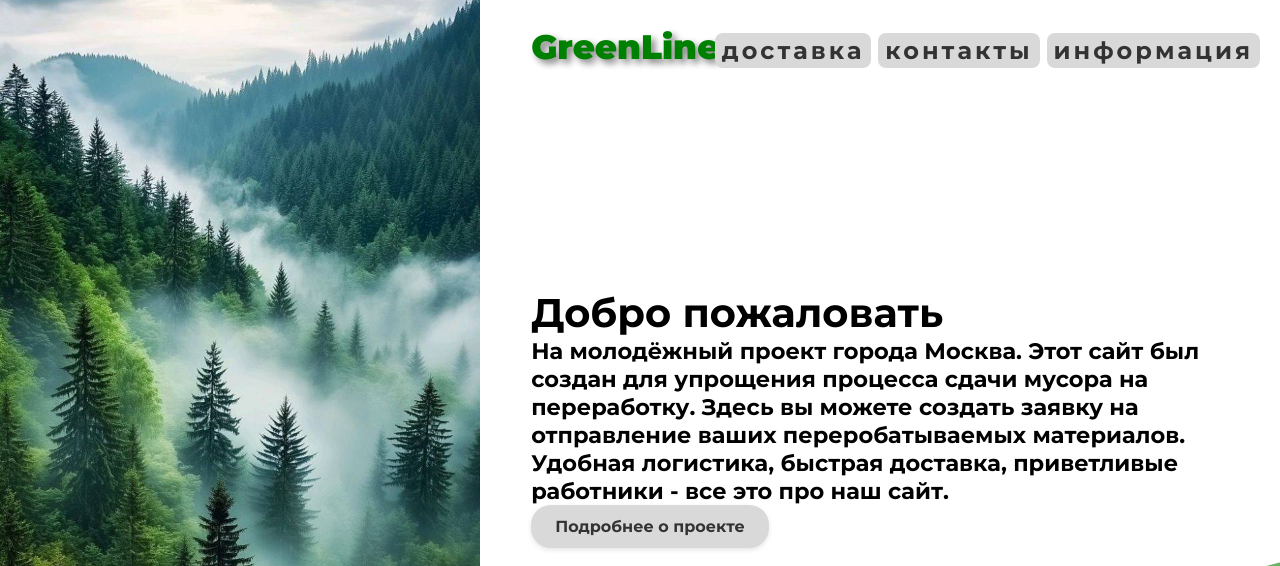
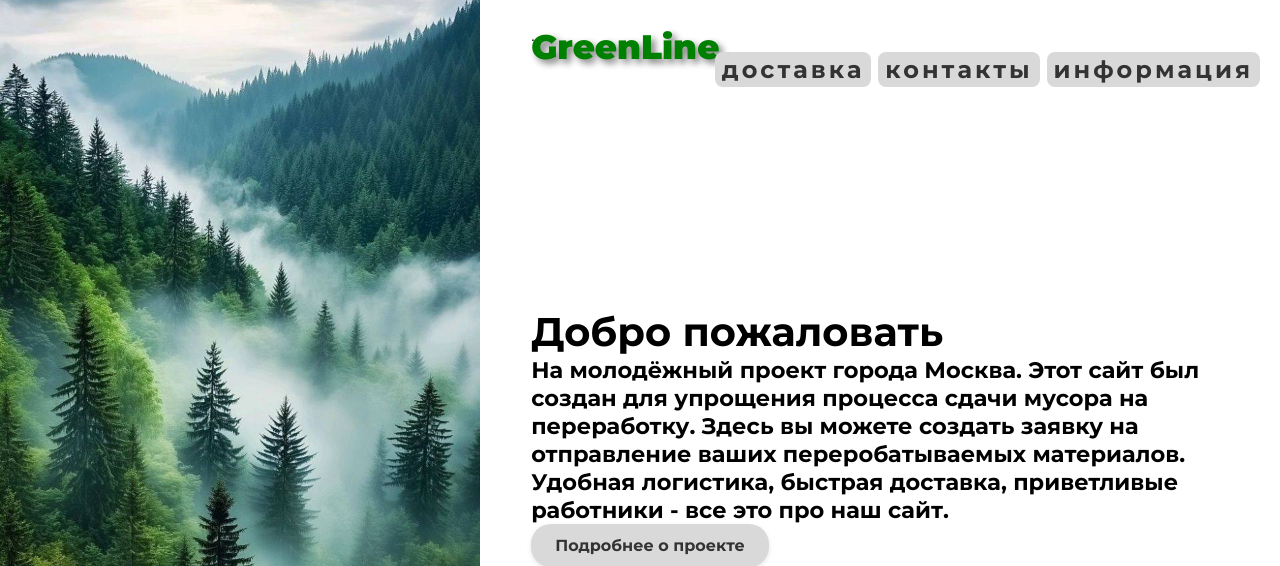
Before and after one commit to VANT00Z/Green-Line-YA, a Flask app: page / in a window 1280 px wide; the page is wider, and only the part inside the window is pictured. Shown: the top 566 px of that part. Run offline with Flask 3, Linux system fonts and the light colour scheme.

Commit message:
Little update
Nothing special

```diff
--- a/static/css/delivery.css
+++ b/static/css/delivery.css
@@ -27,9 +27,6 @@ header a {
     color: rgba(0, 128, 0, 1);
     text-shadow: 4px 4px 7px gray;
     margin-top: 0;
-}
-
-header a {
     transform: translateY(-1px);
     box-shadow: rgba(0, 0, 0, 0.15);
 }
@@ -39,7 +36,6 @@ header {
     display: flex;
     flex-direction: column;
     align-content: flex-start;
-    width: 200px;
 }
 
 header p {
--- a/static/js/login_popup.js
+++ b/static/js/login_popup.js
@@ -6,11 +6,7 @@ document.addEventListener('DOMContentLoaded', function () {
     const closeButton = document.querySelector('.close-popup');
     let isReg = true
 
-    // Функция для показа уведомлений (минималистичная)
     function showNotification(message, isError = false) {
-        // Удаляем старые уведомления
-        const oldNotif = document.querySelector('.custom-notification');
-        if (oldNotif) oldNotif.remove();
 
         const notification = document.createElement('div');
         notification.className = 'custom-notification';
@@ -45,7 +41,7 @@ document.addEventListener('DOMContentLoaded', function () {
         authPopup.style.display = 'none';
     }
 
-    // Обработка регистрации
+    // Register check
     async function handleRegisterSubmit(event) {
         event.preventDefault();
 
@@ -56,7 +52,7 @@ document.addEventListener('DOMContentLoaded', function () {
         const password = form.querySelector('input[name="register-password"]').value;
         const repPassword = form.querySelector('input[name="register-rep-password"]').value;
 
-        // Валидация
+        // Valid
         if (!name || !surname || !email || !password || !repPassword) {
             showNotification('Заполните все поля', true);
             return;
@@ -103,7 +99,7 @@ document.addEventListener('DOMContentLoaded', function () {
         }
     }
 
-    // Обработка авторизации
+    // Auth check
     async function handleAuthSubmit(event) {
         event.preventDefault();
 
@@ -144,7 +140,6 @@ document.addEventListener('DOMContentLoaded', function () {
         }
     }
 
-    // Проверка авторизации
     async function checkAuth() {
         try {
             const response = await fetch('/check_auth');
@@ -156,7 +151,7 @@ document.addEventListener('DOMContentLoaded', function () {
         }
     }
 
-    // Добавляем обработчики форм
+    // Form checker
     const registerForm = document.querySelector('.reg-popup-form');
     const authForm = document.querySelector('.auth-popup-form');
 
@@ -180,7 +175,6 @@ document.addEventListener('DOMContentLoaded', function () {
         });
     });
 
-    // Закрытие popup при клике на затемненную область
     registerPopup.addEventListener('click', function (event) {
         if (event.target === registerPopup) {
             closePopup();
@@ -216,4 +210,12 @@ document.addEventListener('DOMContentLoaded', function () {
             }
         });
     });
+    const openButton = document.querySelector('.open-butttons')
+    // const
+
+    openButton.addEventListener('click', () => {
+        requestAnimationFrame()
+    })
+
+    function animate() { }
 });
--- a/templates/html/index.html
+++ b/templates/html/index.html
@@ -18,10 +18,11 @@
         <a href="{{ url_for('index') }}" class="logo">GreenLine</a>
       </header>
       <div class="upper">
+        <a href="#" id="openButtons" class="open-buttons">...</a>
         <div class="buttons">
-          <a id="order-button" href="#" name="delivery_button">доставка</a>
-          <a id="contact-button" href="{{ url_for('contacts') }}">контакты</a>
-          <a id="statistic-button" href="{{ url_for('info') }}">информация</a>
+          <a id="orderButton" href="#" name="delivery_button">доставка</a>
+          <a id="contactButton" href="{{ url_for('contacts') }}">контакты</a>
+          <a id="statisticButton" href="{{ url_for('info') }}">информация</a>
         </div>
       </div>
       <div class="other">
```
